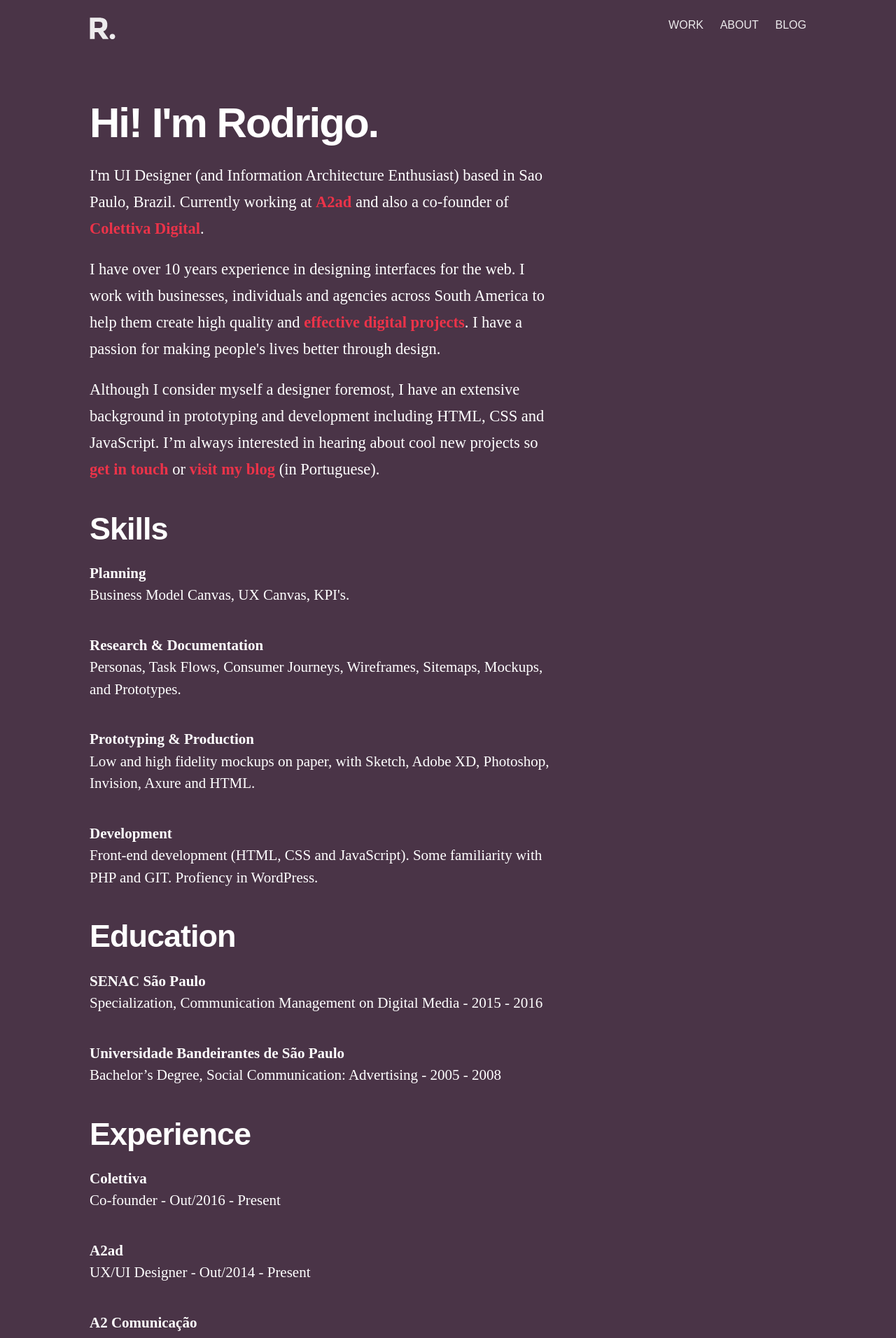
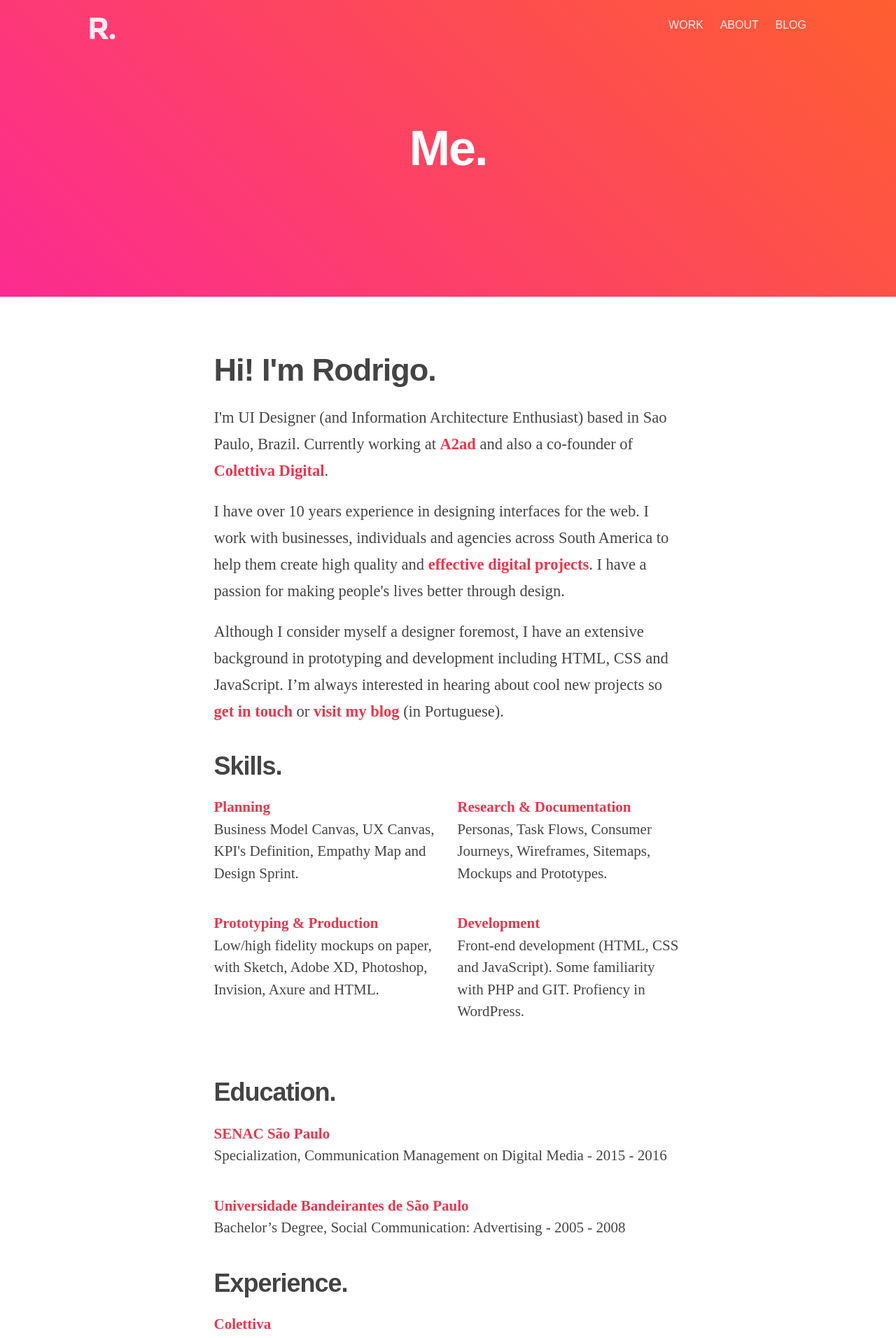
Before and after one commit to drigoteixeira/drigoteixeira.github.io, a Jekyll site: the page built from about/index.html, in a window 1280 px wide. Shown: the top 1912 px of the page at 70% size. Built offline with Jekyll 4.4.1, drawn with Linux system fonts in a browser that asks for light colours; nearby versions of some CDN libraries.

Commit message:
Update about page

```diff
--- a/_layouts/intern.html
+++ b/_layouts/intern.html
@@ -53,11 +53,7 @@
 
     <div class="page"> <!--BEGIN PAGE -->
 
-        <div class="row">
-            <section class="content large-12 columns">
                 {{ content }}
-            </section>
-        </div>
 
         {% include footer.html %}
 
--- a/_scss/layout.scss
+++ b/_scss/layout.scss
@@ -2,27 +2,6 @@
 HEADER
 ========================================================================== */
 
-.about {
-    background: #4A3447;
-    color: $white;
-}
-
-.about h1,
-.about h2,
-.about h3,
-.about h4,
-.about h5{
-    color: #FFF;
-}
-
-.about a {
-    color: #EB3349;
-}
-
-.about .content h1 {
-    font-size: 60px;
-    letter-spacing: -2px;
-}
 
 .hero {
     background-image: -webkit-linear-gradient(45deg, #FC2B90, #FD4560, #FE5E30 100%);
--- a/_scss/lists.scss
+++ b/_scss/lists.scss
@@ -20,12 +20,12 @@ li { margin-bottom: 1rem; }
 dl {
   margin: 0;
   font-size: 1.4em;
-  color: $white;
 }
 
 dt {
-  display: block;
-  font-weight: bold;
+    display: block;
+    font-weight: bold;
+    color: #E9364D;
 }
 
 dd {
--- a/about/index.html
+++ b/about/index.html
@@ -1,16 +1,26 @@
 ---
-layout: intern
+layout: home
 title: About
 ---
+
+<div class="hero">
+    <div class="container">
+        <div class="row">
+            <div class="twelve columns jumbo">
+                <h1 class="heading">Me.</h1>
+            </div>
+        </div>
+	</div>
+</div>
 
 <div class="container">
 
 	<div class="row">
 
-		<div class="eight columns">
+		<div class="eight offset-by-two columns columns">
 			<article>
 
-                <h1>Hi! I'm Rodrigo.</h1>
+                <h2>Hi! I'm Rodrigo.</h2>
 
 				<p>I'm UI Designer (and Information Architecture Enthusiast) based in Sao Paulo, Brazil. Currently working at <a href="http://www.a2ad.com.br">A2ad</a> and also a co-founder of <a href="http://www.colettiva.com.br">Colettiva Digital</a>.</p>
 
@@ -19,24 +29,44 @@ title: About
 				<p>Although I consider myself a designer foremost, I have an extensive background in prototyping and development including HTML, CSS and JavaScript. I’m always interested in hearing about cool new projects so <a href="mailto:drigoteixeira@gmail.com">get in touch</a> or <a href="/blog/">visit my blog</a> (in Portuguese).</p>
 
 
-                <h2>Skills</h2>
+                <h3>Skills.</h3>
 
-
+                 <div class="row">
+                 	<div class="six columns">
                  		<dl>
 							<dt>Planning</dt>
-                    <dd>Business Model Canvas, UX Canvas, KPI's. </dd>
+							<dd>Business Model Canvas, UX Canvas, KPI's Definition, Empathy Map and Design Sprint. </dd
+
+						</dl>
+					</div>
+					<div class="six columns">
+						<dl>
 
 							<dt>Research &amp; Documentation</dt>
-                    <dd>Personas, Task Flows, Consumer Journeys, Wireframes, Sitemaps, Mockups, and Prototypes. </dd>
+							<dd>Personas, Task Flows, Consumer Journeys, Wireframes, Sitemaps, Mockups and Prototypes. </dd>
 
+						</dl>
+					</div>
+				 </div>
+
+                <div class="row">
+                	<div class="six columns">
+						<dl>
 							<dt>Prototyping &amp; Production</dt>
-                    <dd>Low and high fidelity mockups on paper, with Sketch, Adobe XD, Photoshop, Invision, Axure and HTML.</dd>
-
+							<dd>Low/high fidelity mockups on paper, with Sketch, Adobe XD, Photoshop, Invision, Axure and HTML.</dd>
+						</dl>
+                	</div>
+                	<div class="six columns">
+                		<dl>
 							<dt>Development</dt>
 							<dd>Front-end development (HTML, CSS and JavaScript). Some familiarity with PHP and GIT. Profiency in WordPress.</dd>
 						</dl>
+                	</div>
+                </div>
 
-		        <h2>Education</h2>
+
+
+		        <h3>Education.</h3>
 
 		        <dl>
                     <dt>SENAC São Paulo</dt>
@@ -46,7 +76,7 @@ title: About
 		            <dd>Bachelor’s Degree, Social Communication: Advertising - 2005 - 2008</dd>
 		        </dl>
 
-		        <h2>Experience</h2>
+		        <h3>Experience.</h3>
 
 		        <dl>
 		            <dt>Colettiva</dt>
@@ -63,7 +93,7 @@ title: About
 
 		        </dl>
 
-		        <h2>Language</h2>
+		        <h3>Language.</h3>
 
 		        <dl>
 		            <dt>English</dt>
@@ -77,18 +107,9 @@ title: About
 
 		        </dl>
 
-			</article>
-		</div>
-
-	</div>
-</div>
-
-
-<div class="contact">
-    <div class="container">
 		        <div class="row">
             <div class="twelve columns">
-                <h4 class="subheading">Want to ask me question or know more about working together?</h4>
+                <h3>Want to ask me question or know more about working together?</h3>
                 <p>Feel free to send a message: <a href="mailto:drigoteixeira@gmail.com">drigoteixeira@gmail.com</a></p>
             </div>
         </div>
@@ -105,5 +126,16 @@ title: About
                 </ul>
             </div>
         </div>
+
+			</article>
+		</div>
+
 	</div>
 </div>
+
+
+<div class="contact">
+    <div class="container">
+
+	</div>
+</div>
```
Lines whose indentation alone changed are shown as unchanged.
